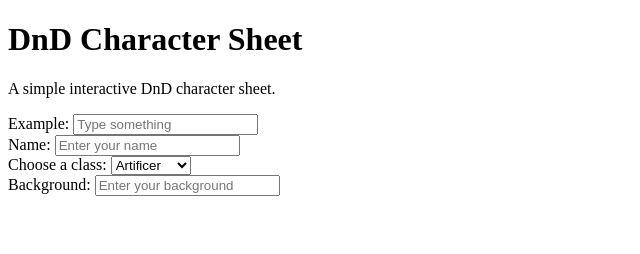
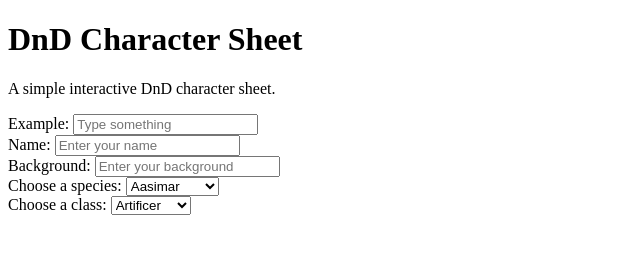
Before and after one commit to CS410-DND-CHARACTER-COMPANION/cs410project, a website: page frontend/index.html in a window 1280 px wide. Shown: the whole page, without its empty margins (0-640 px from the left). Drawn offline with Linux system fonts and the light colour scheme.

Commit message:
order change and species update

```diff
--- a/frontend/index.html
+++ b/frontend/index.html
@@ -21,6 +21,23 @@
             <label for="NameText">Name:</label>
             <input id="Name" placeholder="Enter your name" type="text"> <!--Text Box-->
             <br/>
+            <label for="bg">Background:</label>
+            <input id="Background" placeholder="Enter your background" type="text"> <!--Text Box-->
+            <br/>
+            <label for="SpeciesText">Choose a species:</label>
+            <select name="Species" id="Species"> <!--Drop Box-->
+                <option value="Aasimar">Aasimar</option>
+                <option value="Dragonborn">Dragonborn</option>
+                <option value="Dwarf">Dwarf</option>
+                <option value="Elf">Elf</option>
+                <option value="Gnome">Gnome</option>
+                <option value="Goliath">Goliath</option>
+                <option value="Hafling">Hafling</option>
+                <option value="Human">Human</option>
+                <option value="Orc">Orc</option>
+                <option value="Tiefling">Tiefling</option>
+            </select>
+            <br/>
             <label for="Class">Choose a class:</label>
             <select name="Classes" id="Classes"> <!--Drop Box-->
                 <option value="Artificer">Artificer</option>
@@ -38,9 +55,7 @@
                 <option value="Wizard">Wizard</option>
             </select>
             <br/>
-            <label for="bg">Background:</label>
-            <input id="Background" placeholder="Enter your background" type="text"> <!--Text Box-->
-            <br/>
+
         </form>
     </body>
 </html>
```
